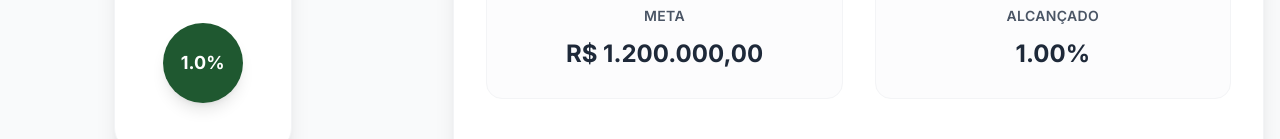
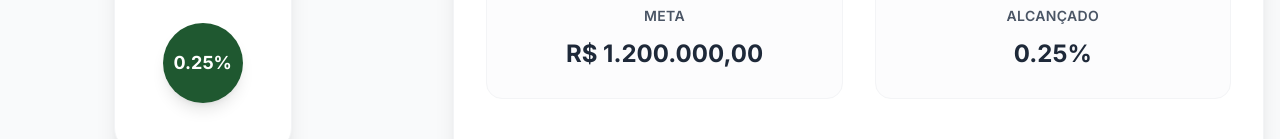
Before and after one commit to MoisesE2/Termometro-ipf, a Next.js app in the folder frontend/: page / in a window 1280 px wide. Shown: the part 773-912 px from the top of the page. Built offline with nearby package versions, Linux system fonts and the light colour scheme.

Commit message:
refactor
Foram mockadas as informações da meta, refatorada a logica de percentual e a animação do termometro. Foram removidos os botões e a lógica de simualação e reiniciar.

```diff
--- a/frontend/src/app/page.tsx
+++ b/frontend/src/app/page.tsx
@@ -8,7 +8,7 @@ import { Meta } from '@/models/Meta';
 
 export default function Home() {
   // Mock de cotas
-  const cotasMock: Cota[] = Array.from({ length: 60  }, (_, i) => ({
+  const cotasMock: Cota[] = Array.from({ length: 15  }, (_, i) => ({
     id: i + 1,
     valor: 200,
     descricao: `Cota ${i + 1}`,
```
